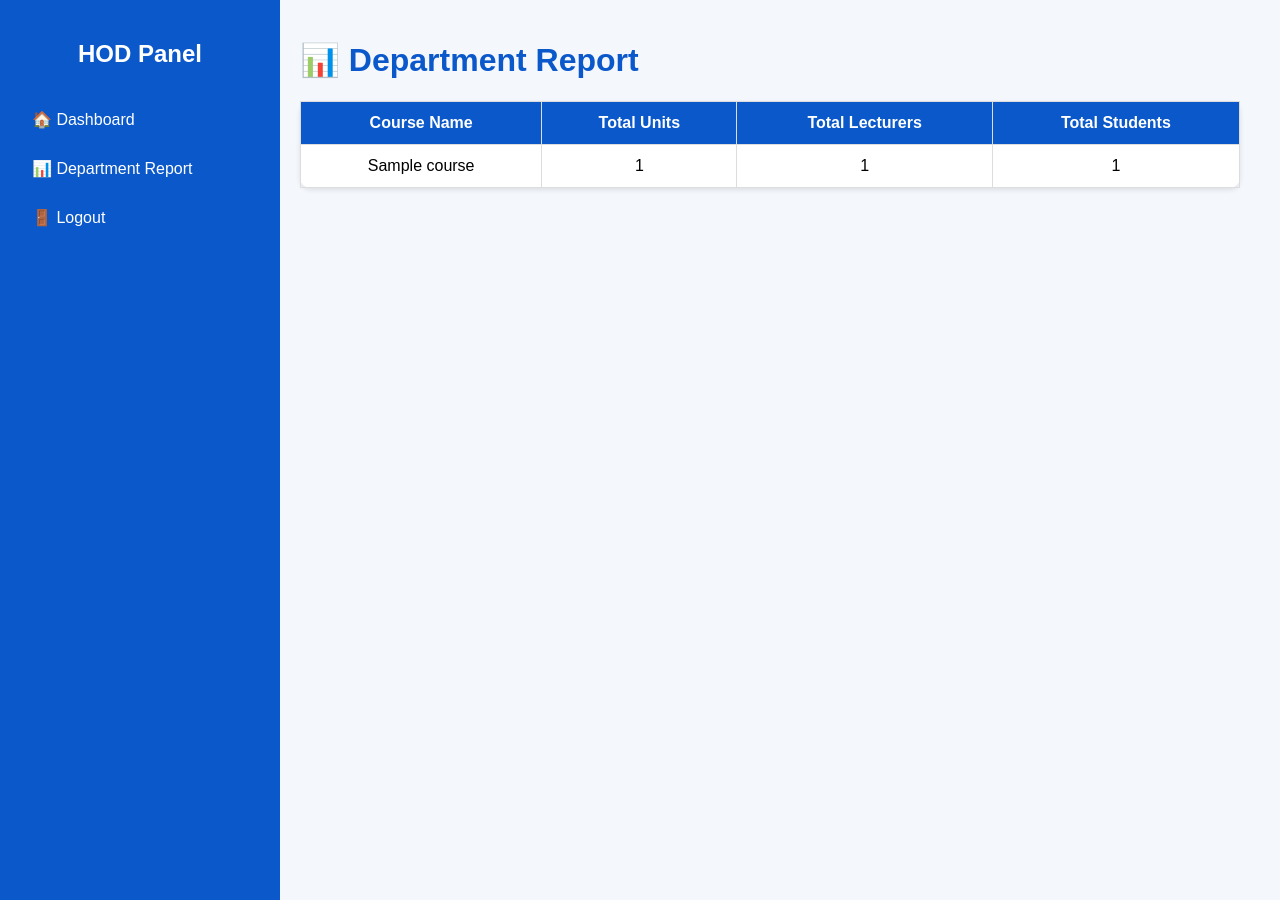
After one commit to waithererojanice-hub/My-project, a PHP site: page /hod_report.php in a window 1280 px wide. The commit adds this page. Run offline with PHP 8.4, Linux system fonts and the light colour scheme; tables that the repository leaves empty hold one stand-in row (values such as "Sample post").

Commit message:
State the changes you have made e.g; Upadated hod_dashboard.php and new hod_report.php

```diff
--- a/hod_dashboard.php
+++ b/hod_dashboard.php
@@ -120,6 +120,7 @@ function approveTimetable(button) {
     <a href="#courses">📘 Add Course</a>
     <a href="#units">📗 Add Unit</a>
     <a href="#timetable">🕒 View / Approve Timetable</a>
+    <a href="hod_report.php">📊 Department Report</a>
     <a href="logout.php">🚪 Logout</a>
 </div>
 
--- /dev/null
+++ b/hod_report.php
@@ -0,0 +1,117 @@
+<?php
+include 'db_connect.php';
+session_start();
+?>
+
+<!DOCTYPE html>
+<html lang="en">
+<head>
+<meta charset="UTF-8">
+<title>HOD Report — SmartScheduler</title>
+<style>
+    body {
+        margin: 0;
+        font-family: "Poppins", sans-serif;
+        background-color: #f4f7fc;
+    }
+    .sidebar {
+        width: 240px;
+        background-color: #0a58ca;
+        color: white;
+        height: 100vh;
+        position: fixed;
+        padding: 20px;
+    }
+    .sidebar h2 {
+        text-align: center;
+        margin-bottom: 30px;
+    }
+    .sidebar a {
+        display: block;
+        color: white;
+        text-decoration: none;
+        padding: 12px;
+        margin: 6px 0;
+        border-radius: 6px;
+        transition: background 0.3s;
+    }
+    .sidebar a:hover {
+        background-color: #084298;
+    }
+    .main {
+        margin-left: 260px;
+        padding: 20px 40px;
+    }
+    h1 {
+        color: #0a58ca;
+    }
+    table {
+        width: 100%;
+        border-collapse: collapse;
+        background: #fff;
+        border-radius: 10px;
+        box-shadow: 0 2px 5px rgba(0,0,0,0.1);
+    }
+    th, td {
+        padding: 12px;
+        border: 1px solid #ddd;
+        text-align: center;
+    }
+    th {
+        background: #0a58ca;
+        color: white;
+    }
+</style>
+</head>
+<body>
+
+<div class="sidebar">
+    <h2>HOD Panel</h2>
+    <a href="hod_dashboard.php">🏠 Dashboard</a>
+    <a href="hod_report.php">📊 Department Report</a>
+    <a href="logout.php">🚪 Logout</a>
+</div>
+
+<div class="main">
+    <h1>📊 Department Report</h1>
+
+    <table>
+        <tr>
+            <th>Course Name</th>
+            <th>Total Units</th>
+            <th>Total Lecturers</th>
+            <th>Total Students</th>
+        </tr>
+
+        <?php
+        $query = "
+            SELECT
+                c.course_name,
+                COUNT(DISTINCT u.unit_id) AS total_units,
+                COUNT(DISTINCT l.lecturer_id) AS total_lecturers,
+                COUNT(DISTINCT s.student_id) AS total_students
+            FROM courses c
+            LEFT JOIN units u ON c.course_id = u.course_id
+            LEFT JOIN lecturers l ON c.department_id = l.department_id
+            LEFT JOIN students s ON c.course_id = s.course_id
+            GROUP BY c.course_id
+        ";
+        $result = $conn->query($query);
+
+        if ($result->num_rows > 0) {
+            while ($row = $result->fetch_assoc()) {
+                echo "<tr>
+                        <td>{$row['course_name']}</td>
+                        <td>{$row['total_units']}</td>
+                        <td>{$row['total_lecturers']}</td>
+                        <td>{$row['total_students']}</td>
+                      </tr>";
+            }
+        } else {
+            echo "<tr><td colspan='4'>No records found.</td></tr>";
+        }
+        ?>
+    </table>
+</div>
+</body>
+</html>
```
